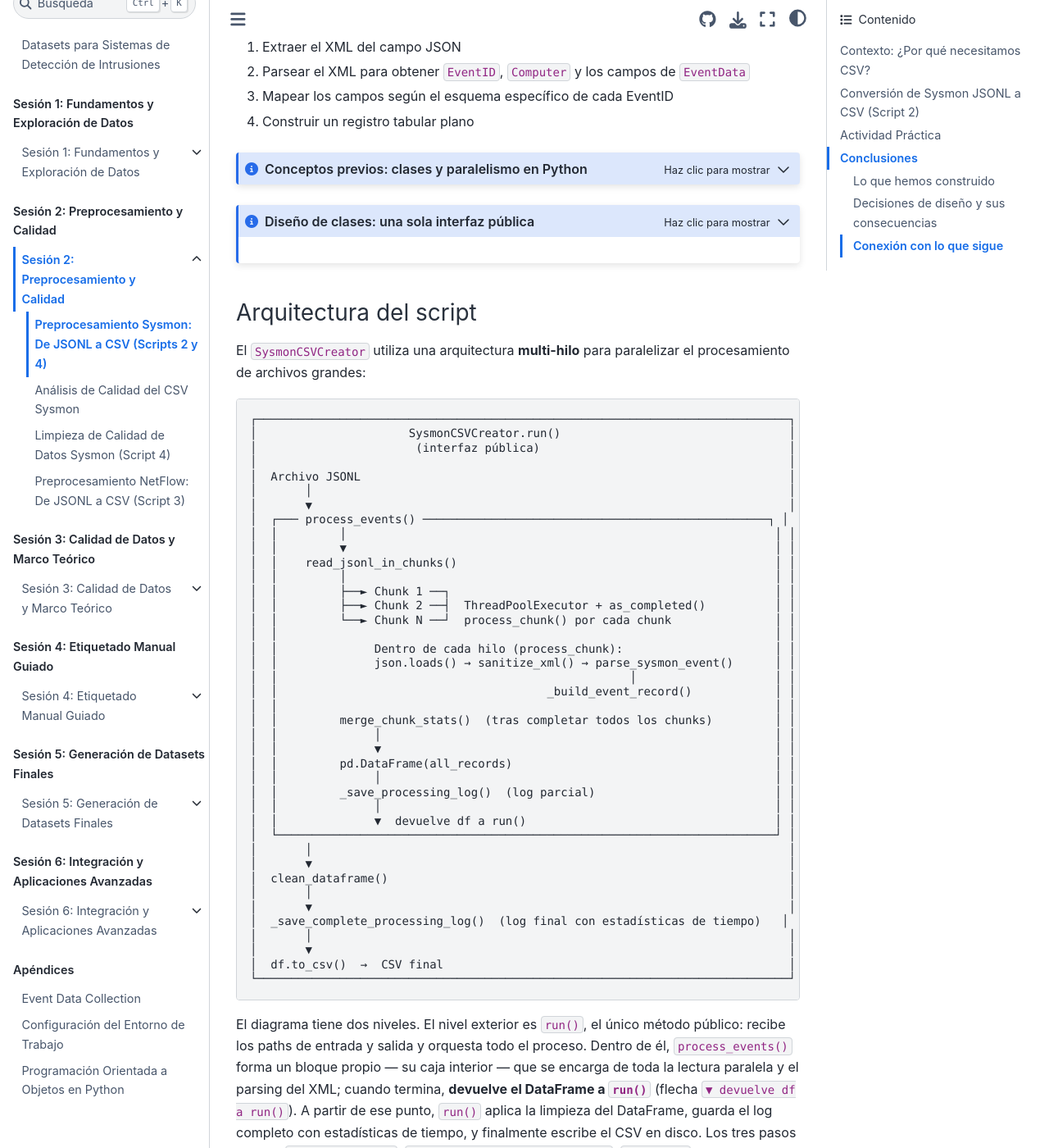
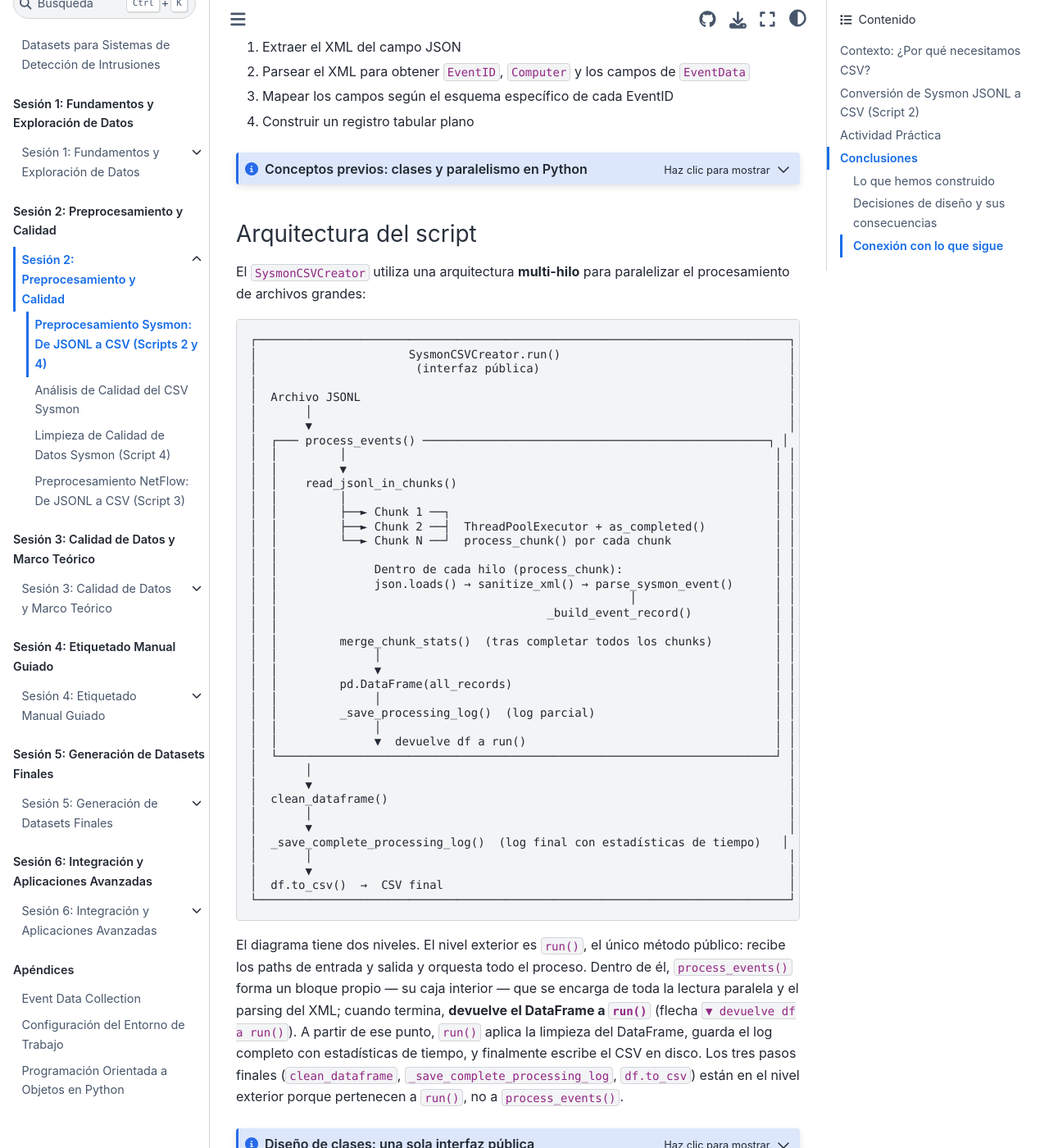
Before and after one commit to ollerenac/curso2026, a Jupyter Book: the page built from sesion-2/7-preprocesamiento-sysmon.md, in a window 1280 px wide and 1400 px high, scrolled down 5237 px. Shown: the whole window at 82% size. Built offline with Jupyter Book 1.0.4 settings and Sphinx 7.4.7 and the Sphinx Book theme 1.1.4, drawn with Linux system fonts in a browser that asks for light colours; part of the change alters nothing that is shown.

Commit message:
fix(sesion-2): move and update class design dropdown to match actual script structure
Co-Authored-By: Claude Sonnet 4.6 <noreply@anthropic.com>

````diff
--- a/sesion-2/7-preprocesamiento-sysmon.md
+++ b/sesion-2/7-preprocesamiento-sysmon.md
@@ -267,40 +267,6 @@ Línea por línea:
 En lugar de procesar los chunks del archivo uno a uno, los 8 hilos los procesan simultáneamente, reduciendo el tiempo total proporcionalmente al número de workers disponibles.
 :::
 
-:::{admonition} Diseño de clases: una sola interfaz pública
-:class: dropdown note
-
-`SysmonCSVCreator` tiene más de diez métodos y siete atributos, pero **solo uno es el punto de entrada real**: `convert_to_csv()`. El resto — `parse_sysmon_event()`, `process_chunk()`, `clean_guid()`, `safe_int_conversion()` — son pasos internos que la clase usa para organizarse, no métodos que el usuario de la clase necesita conocer.
-
-Piénsalo como una cafetera: tú presionas un botón (`convert_to_csv`). Internamente, la máquina calienta el agua, muele el café, aplica presión y controla el tiempo — pero esos pasos son invisibles para ti.
-
-**La pregunta que guía el diseño de cualquier clase:**
-
-> *¿Cuál es la única cosa que esta clase hace para el mundo exterior?*
-
-En este caso: *toma un archivo JSONL de Sysmon y produce un CSV*. Esa es la interfaz pública. Todo lo que soporta esa operación es un detalle interno.
-
-**La regla práctica en Python:**
-
-Los métodos internos se prefijan con `_` para señalar que son privados por convención:
-
-```python
-class SysmonCSVCreator:
-    def convert_to_csv(self, input, output):  # ← interfaz pública
-        chunks = self._split_into_chunks(input)
-        results = self._process_chunks(chunks)
-        self._write_csv(results, output)
-
-    def _split_into_chunks(self, input): ...  # ← interno
-    def _process_chunks(self, chunks):   ...  # ← interno
-    def _write_csv(self, results, output): ... # ← interno
-```
-
-Python no impide llamar a `_método` desde fuera de la clase, pero el `_` es una señal para otros programadores (y para ti mismo en el futuro): *este método no es parte de la interfaz, puede cambiar sin aviso*.
-
-**Señal de alerta al diseñar:** si tu clase tiene más de 2–3 métodos públicos, pregúntate si está haciendo demasiado. A menudo conviene dividirla en clases más pequeñas con una responsabilidad cada una.
-:::
-
 ### Arquitectura del script
 
 El `SysmonCSVCreator` utiliza una arquitectura **multi-hilo** para paralelizar el procesamiento de archivos grandes:
@@ -349,6 +315,43 @@ El `SysmonCSVCreator` utiliza una arquitectura **multi-hilo** para paralelizar e
 ```
 
 El diagrama tiene dos niveles. El nivel exterior es `run()`, el único método público: recibe los paths de entrada y salida y orquesta todo el proceso. Dentro de él, `process_events()` forma un bloque propio — su caja interior — que se encarga de toda la lectura paralela y el parsing del XML; cuando termina, **devuelve el DataFrame a `run()`** (flecha `▼ devuelve df a run()`). A partir de ese punto, `run()` aplica la limpieza del DataFrame, guarda el log completo con estadísticas de tiempo, y finalmente escribe el CSV en disco. Los tres pasos finales (`clean_dataframe`, `_save_complete_processing_log`, `df.to_csv`) están en el nivel exterior porque pertenecen a `run()`, no a `process_events()`.
+
+:::{admonition} Diseño de clases: una sola interfaz pública
+:class: dropdown note
+
+`SysmonCSVCreator` tiene más de quince métodos, pero **solo uno es el punto de entrada para el mundo exterior**: `run()`. El resto — `process_events()`, `read_jsonl_in_chunks()`, `parse_sysmon_event()`, `_build_event_record()`, `clean_dataframe()`, `_save_processing_log()` — son pasos internos que el diagrama acaba de mostrar. Nadie que use esta clase necesita llamarlos directamente.
+
+Piénsalo como la cafetera del diagrama: tú llamas a `run(input, output)`. Internamente, la clase lee el archivo, lo parte en chunks, lanza los hilos, parsea el XML, construye el DataFrame, lo limpia y escribe el CSV — pero esos pasos son invisibles desde fuera.
+
+**La pregunta que guía el diseño de cualquier clase:**
+
+> *¿Cuál es la única cosa que esta clase hace para el mundo exterior?*
+
+En este caso: *toma un archivo JSONL de Sysmon y produce un CSV*. Todo lo que soporta esa operación es un detalle interno.
+
+**La regla práctica en Python:**
+
+Los métodos internos se prefijan con `_` para señalar que son privados por convención:
+
+```python
+class SysmonCSVCreator:
+    def run(self, input_file, output_file):   # ← único método público
+        df = self.process_events(input_file)  # interno (sin _ por claridad semántica)
+        df = self.clean_dataframe(df)         # interno
+        self._save_complete_processing_log(input_file, df)  # ← _ indica privado
+        df.to_csv(output_file, index=False)
+
+    def process_events(self, jsonl_path): ...          # interno
+    def clean_dataframe(self, df): ...                 # interno
+    def _save_complete_processing_log(self, ...): ...  # ← _ = privado por convención
+    def _build_event_record(self, ...): ...            # ← _ = privado por convención
+    def _load_config(self, config_file): ...           # ← _ = privado por convención
+```
+
+Python no impide llamar a `_método` desde fuera, pero el `_` es una señal para otros programadores — y para ti mismo en el futuro — de que ese método es un detalle de implementación que puede cambiar sin aviso.
+
+**Señal de alerta al diseñar:** si tu clase tiene más de 2–3 métodos que el usuario externo necesita llamar, probablemente está haciendo demasiado. A menudo conviene dividirla en clases más pequeñas, cada una con una sola responsabilidad.
+:::
 
 ### Lectura y partición en chunks
 
````
